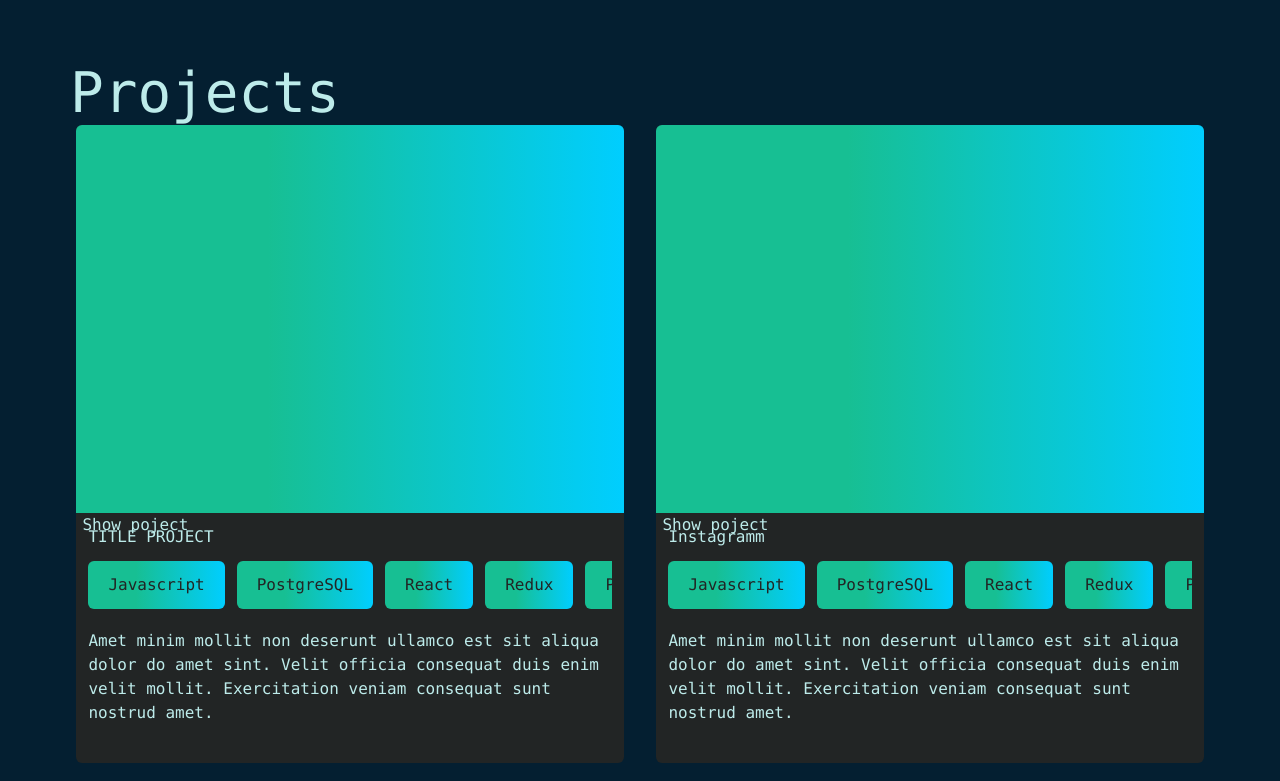
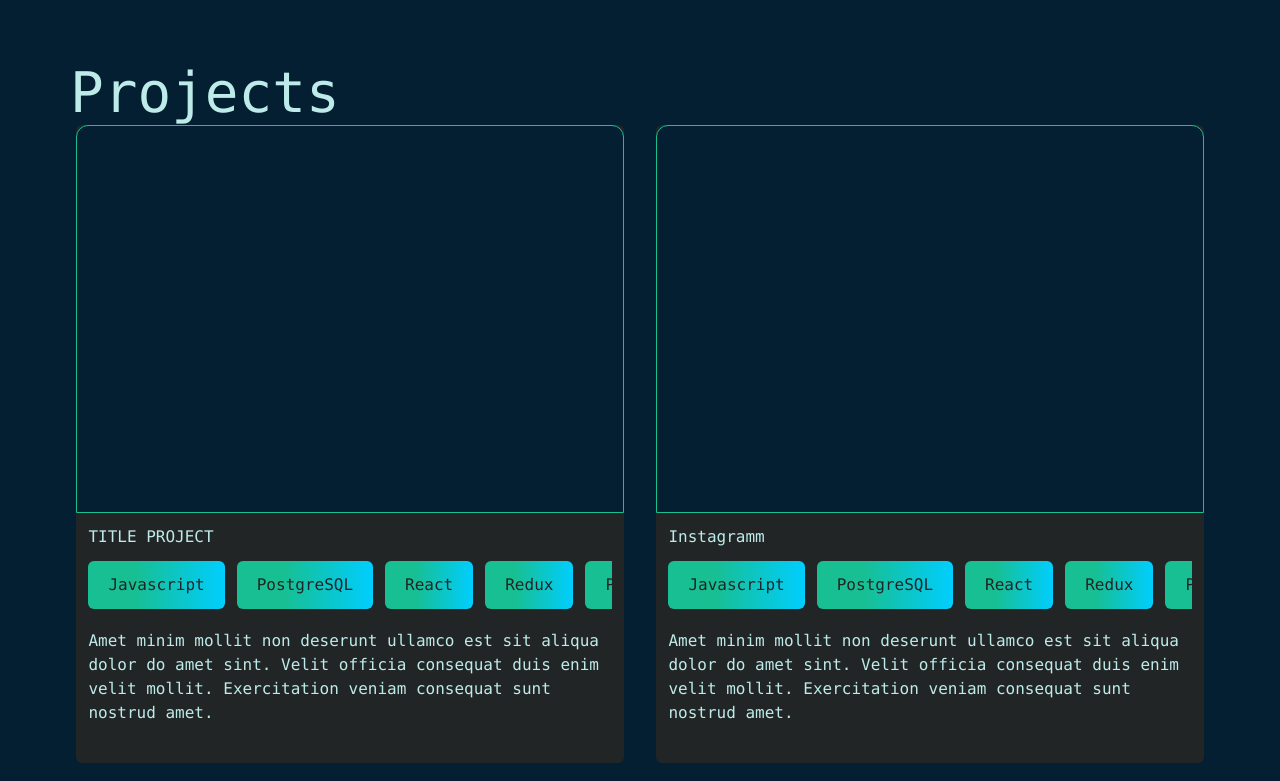
Before and after one commit to L1bertyCode/portfolio-styled, a React app: page / in a window 1280 px wide. Shown: the part 760-1541 px from the top of the page. Built offline with nearby package versions, Linux system fonts and the light colour scheme.

Commit message:
ch: sh/ui/AL, e/P/PI

```diff
--- a/src/entities/Project/ui/Project/ProjectItem.tsx
+++ b/src/entities/Project/ui/Project/ProjectItem.tsx
@@ -2,7 +2,7 @@ import { memo } from "react";
 import styled from "styled-components";
 import { ProjectSchema } from "../../model/types/project";
 import { Text } from "../../../../shared/ui/Text/Text";
-import { Button } from "../../../../shared/ui/Button/Button";
+
 import { AppLink } from "../../../../shared/ui/AppLink/AppLink";
 
 interface ProjectItemProps {
@@ -19,18 +19,20 @@ export const ProjectItem = memo(
    return null;
   }
   return (
-   <StyledProjectItem className={`${className}`}>
+   <StyledProjectItem className={className}>
     <div className={"imgBlock"}>
-     {project.imgUrl ? (
+     {project.imgUrl && (
       <img
        className="img"
        src={project.imgUrl}
        alt={project.title}
       />
-     ) : (
-      <div />
      )}
-     <AppLink className="link" to={"/project" + project.id}>
+     <AppLink
+      variant="filled"
+      className={"link"}
+      to={"/project" + project.id}
+     >
       Show poject
      </AppLink>
     </div>
@@ -56,35 +58,51 @@ export const ProjectItem = memo(
  }
 );
 const StyledProjectItem = styled.div<ProjectItemProps>`
- width: 48%;
+ max-width: 48%;
  height: 638px;
  background: var(--card-color);
  border-radius: var(--b-rad-small);
  overflow: hidden;
+ transition-delay: var(--transition-delay);
 
  .imgBlock {
   width: 100%;
+  height: 388px;
+  border-radius: 12px 12px 0 0;
+  border: 1px solid var(--accent-color);
   position: relative;
+  transition-delay: var(--transition-delay);
+  background: var(--background-color);
+
   .img {
+   border-radius: 12px 12px 0 0;
    width: 100%;
    height: 388px;
   }
-  div {
-   width: 100%;
-   height: 388px;
-   background: var(--accent-gradient);
+
+  .link {
+   display: none;
+   position: absolute;
+   top: 50%;
+   left: 50%;
+   transform: translate3d(-50%, -50%, 0);
+   transition-delay: var(--transition-delay);
+  }
+ }
+ &:hover {
+  transition-delay: var(--transition-delay);
+  .imgBlock {
+   background: #00000001;
+   transition-delay: var(--transition-delay);
    .link {
-    position: absolute;
-    top: 50%;
+    transition-delay: var(--transition-delay);
+    display: block;
+    transition-delay: var(--transition-delay);
    }
   }
-
-  height: 388px;
-  background: var(--accent-gradient);
  }
  .content {
   width: 100%;
-
   padding: 12px;
  }
  .title {
--- a/src/shared/ui/AppLink/AppLink.tsx
+++ b/src/shared/ui/AppLink/AppLink.tsx
@@ -4,36 +4,57 @@ import {
  LinkProps,
  useLocation,
 } from "react-router-dom";
-import styled from "styled-components";
+import styled, { css } from "styled-components";
+
+type AppLinkVariant = "clear" | "filled";
 interface AppLinkProps extends LinkProps {
  children: ReactNode;
  to: string;
+ variant?: AppLinkVariant;
  className?: string;
 }
-export const AppLink = (props: AppLinkProps) => {
+
+const DefaultAppLink = (props: AppLinkProps) => {
  const { children, to, className, ...otherProps } = props;
  const location = useLocation();
  const isActive = location.pathname === to;
 
  return (
-  <StyledAppLink
+  <Link
    className={`${className} ${isActive ? "isActive" : " "}`}
+   {...otherProps}
+   to={to}
   >
-   <Link {...otherProps} to={to}>
    {children}
   </Link>
-  </StyledAppLink>
  );
 };
-const StyledAppLink = styled.p`
- a {
+export const AppLink = styled(DefaultAppLink)`
+ text-decoration: none;
+ color: var(--text-color);
+ ${(props: AppLinkProps) => {
+  switch (props.variant) {
+   case "filled":
+    return css<AppLinkProps>`
+     padding: 12px 20px;
+     border-radius: var(--b-rad-small);
+
+     background: var(--accent-gradient);
+     color: var(--background-color);
+     &:hover {
+      border: 1px solid var(--accent-color);
+      background: none;
+      color: var(--accent-color);
+      transition: var(--transition-delay);
+     }
+    `;
+   default:
+    return css<AppLinkProps>`
      position: relative;
      padding: 12px 6px;
-  text-decoration: none;
      border-bottom: 11px solid transparent;
      border-radius: var(--b-rad-small);
      transition: var(--transition-delay);
-  color: var(--text-color);
      &:after {
       transition: var(--transition-delay);
       position: absolute;
@@ -66,5 +87,7 @@ const StyledAppLink = styled.p`
        border-radius: var(--b-rad-small);
       }
      }
+    `;
   }
+ }}
 `;
```
Lines whose indentation alone changed are shown as unchanged.
